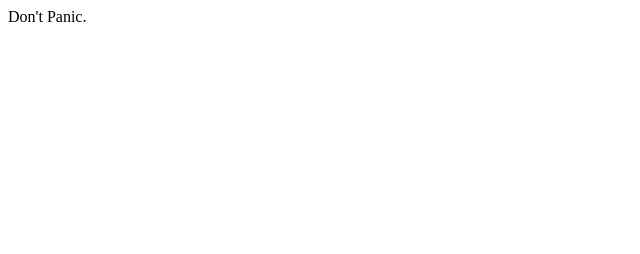
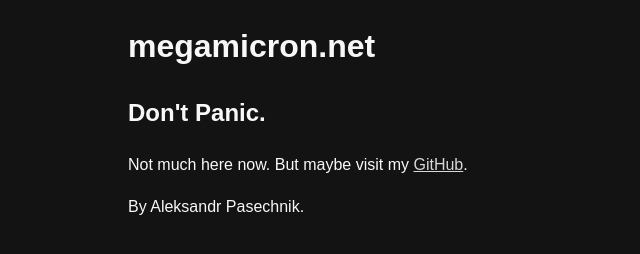
Before and after one commit to apiarian/apiarian.github.io, a plain HTML site: page index.html in a window 1280 px wide. Shown: the whole page, without its empty margins (0-640 px from the left). Drawn offline with Linux system fonts and the light colour scheme.

Commit message:
some more content for my "website"

```diff
--- a/index.html
+++ b/index.html
@@ -1,8 +1,50 @@
-<html>
-<head>
-<title>megamicron</title>
-</head>
-<body>
-Don't Panic.
-</body>
+<!DOCTYPE html>
+<html lang="en">
+  <head>
+    <meta charset="UTF-8">
+    <meta name="viewport" content="width=device-width, initial-scale=1.0">
+    <title>megamicron.net</title>
+    <style>
+      body {
+        margin: 0;
+        padding: 0;
+        font-family: Arial, sans-serif;
+        color: #f8f8f8; /* Light color text */
+        background-color: #131313; /* Dark background color */
+        line-height: 1.6;
+      }
+
+      a {
+        color: #d8d8d8; /* Light color for links */
+      }
+
+      .container {
+        width: 80%;
+        margin: auto;
+        overflow: hidden;
+      }
+
+      @media(max-width: 768px) {
+        .container {
+          width: 95%;
+        }
+      }
+    </style>
+  </head>
+  <body>
+    <div class="container">
+      <header>
+        <h1>megamicron.net</h1>
+      </header>
+
+      <section>
+        <h2>Don't Panic.</h2>
+        <p>Not much here now. But maybe visit my <a href="https://github.com/apiarian">GitHub</a>.</p>
+      </section>
+
+      <footer>
+        By Aleksandr Pasechnik.
+      </footer>
+    </div>
+  </body>
 </html>
```
